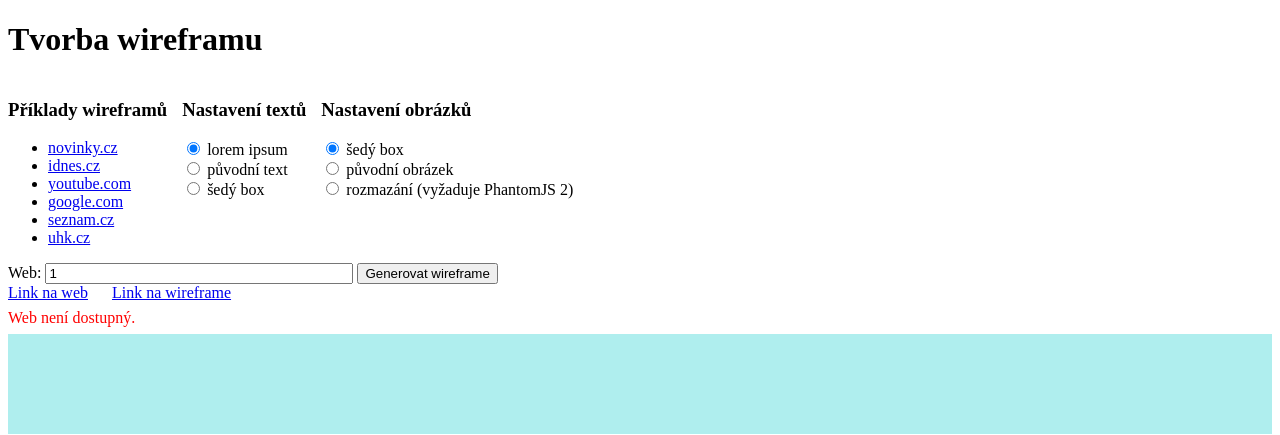
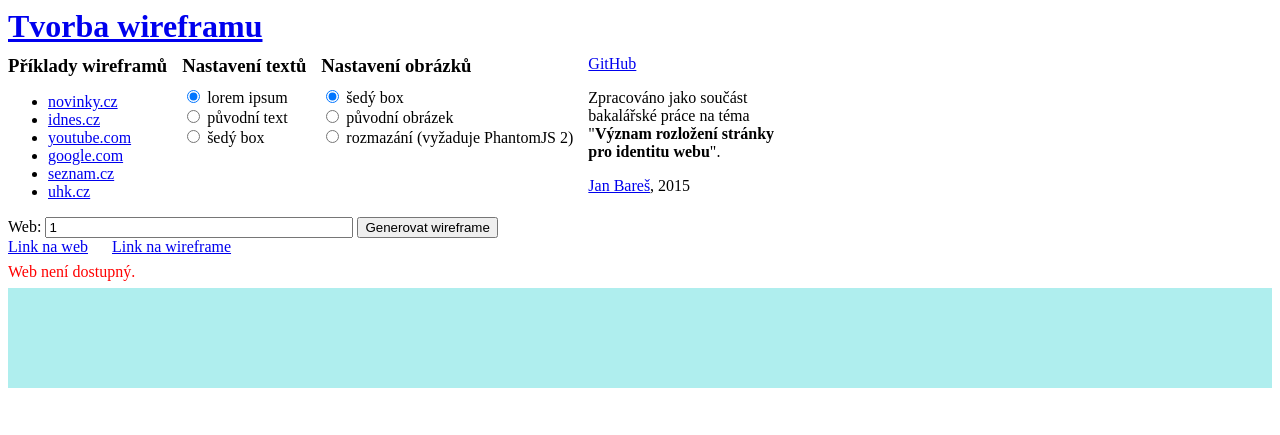
Before and after one commit to bares43/bachelor-thesis-wireframes, a PHP site: page /bt_wireframes/?url=1 in a window 1280 px wide. Shown: the top 435 px of the page. Run offline with PHP 8.4, Linux system fonts and the light colour scheme; data that the repository does not hold is empty; some libraries are stand-ins or nearby versions.

Commit message:
homepage improvements

```diff
--- a/index.php
+++ b/index.php
@@ -8,7 +8,7 @@
     <title>Wireframe</title>
 </head>
 <body>
-<h1>Tvorba wireframu</h1>
+<h1><a href="?">Tvorba wireframu</a></h1>
 
 <div style="float: left;">
     <h3>Příklady wireframů</h3>
@@ -32,6 +32,11 @@
     <label><input type="radio" name="imageMode" value="box" checked /> šedý box</label><br />
     <label><input type="radio" name="imageMode" value="original" /> původní obrázek</label><br />
     <label><input type="radio" name="imageMode" value="blur" /> rozmazání (vyžaduje PhantomJS 2)</label>
+</div>
+<div style="float: left; margin-left: 15px; width: 200px;">
+    <a href="https://github.com/bares43/bachelors_thesis_wireframes" target="_blank">GitHub</a>
+    <p>Zpracováno jako součást bakalářské práce na téma "<strong>Význam rozložení stránky pro identitu webu</strong>".</p>
+    <a href="mailto:janbares43@gmail.com">Jan Bareš</a>, 2015
 </div>
 <form style="clear: both;">
     <label>Web: <input name="url"
--- a/layout.css
+++ b/layout.css
@@ -15,3 +15,7 @@
 #status.error {
     color: red;
 }
+h1, h3 {
+    margin: 0px;
+    margin-bottom: 10px;
+}
```
